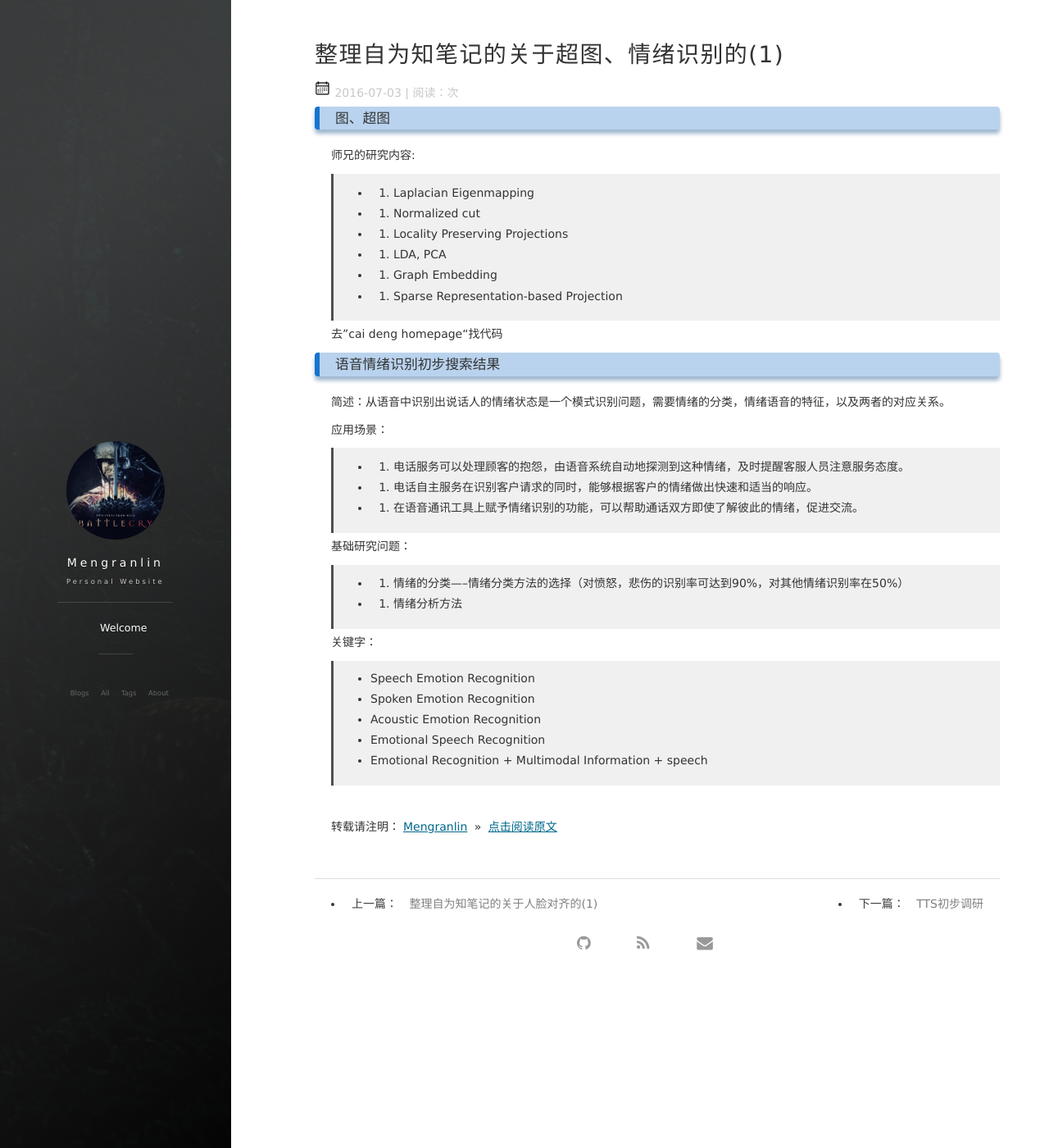
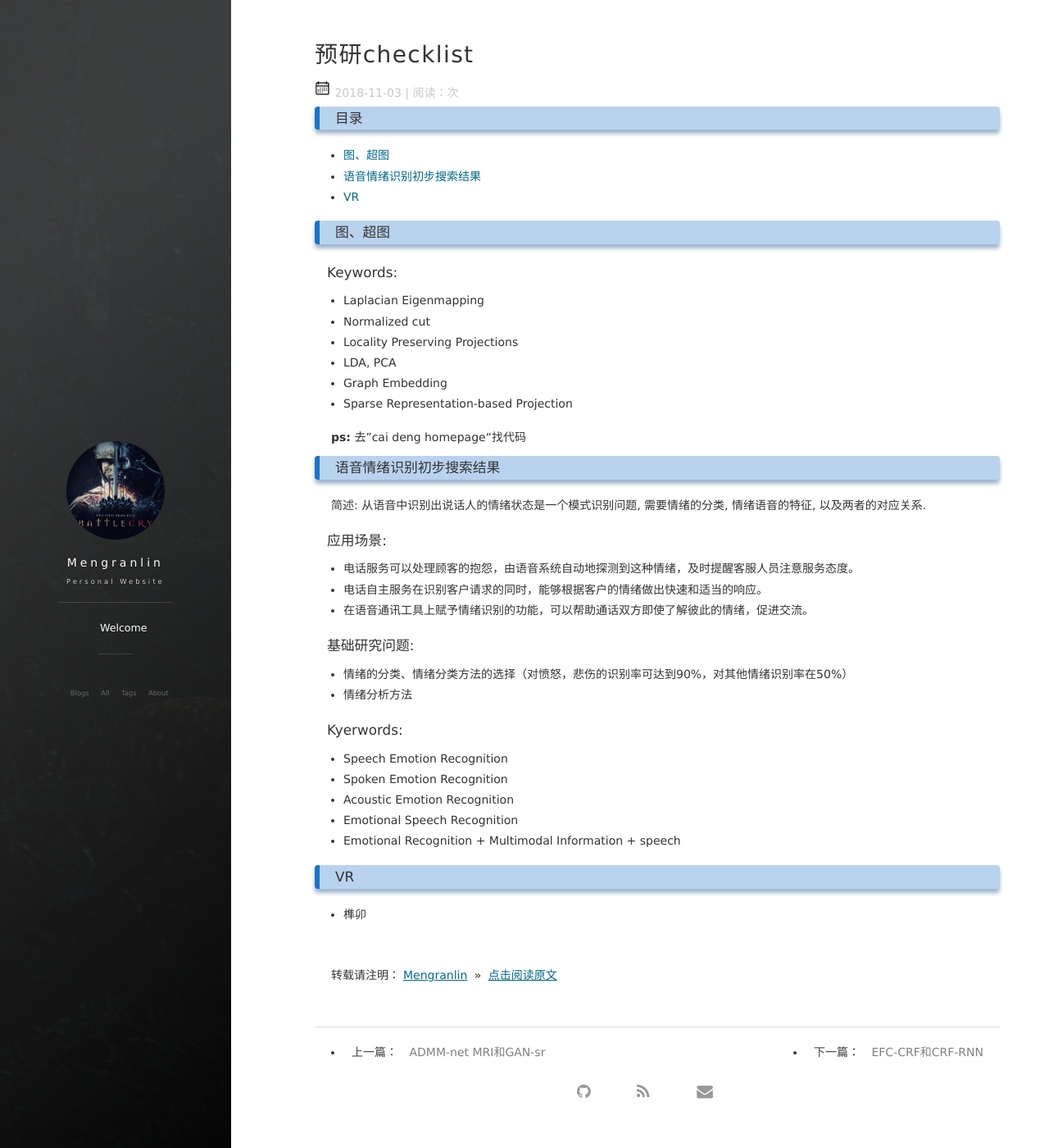
Before and after one commit to lmrshare/lmrshare.github.io, a Jekyll site: the page built from _posts/2018-05-22-wor-linux-research1.md, in a window 1280 px wide and 1400 px high. Shown: the whole window at 82% size. Built offline with Jekyll 4.4.1, drawn with Linux system fonts in a browser that asks for light colours; nearby versions of some CDN libraries; comment, search, counter and statistics services are not loaded.

Commit message:
neaten research

```diff
--- a/_posts/2016-07-03-wor-linux-research_face1.md
+++ b/_posts/2016-07-03-wor-linux-research_face1.md
@@ -1,6 +1,6 @@
 ---
 layout: post
-title: "整理自为知笔记的关于人脸对齐的(1)"
+title: "人脸对齐notes"
 date: 2016-07-03
 description: "这是在学校期间做的调研"
 tag: Research
--- a/_posts/2018-05-22-wor-linux-research1.md
+++ b/_posts/2018-05-22-wor-linux-research1.md
@@ -1,46 +1,56 @@
 ---
 layout: post
-title: "整理自为知笔记的关于超图、情绪识别的(1)"
-date: 2016-07-03
+title: "预研checklist"
+date: 2018-11-03
 description: "Research"
 tag: Research
 ---
 
-### 图、超图
+### 目录
 
-师兄的研究内容:
+* [图、超图](#Backpropagation)
+* [语音情绪识别初步搜索结果](#recognition-of-emotion)
+* [VR](#VR)
 
->* 1. Laplacian Eigenmapping
->* 2. Normalized cut
->* 3. Locality Preserving Projections
->* 4. LDA, PCA
->* 5. Graph Embedding
->* 6. Sparse Representation-based Projection
+### <a name="graph"></a>图、超图
 
-去”cai deng homepage“找代码
+#### Keywords:
 
-### 语音情绪识别初步搜索结果
+- Laplacian Eigenmapping
+- Normalized cut
+- Locality Preserving Projections
+- LDA, PCA
+- Graph Embedding
+- Sparse Representation-based Projection
 
-简述：从语音中识别出说话人的情绪状态是一个模式识别问题，需要情绪的分类，情绪语音的特征，以及两者的对应关系。
+__ps:__ 去”cai deng homepage“找代码
 
-应用场景：
+### <a name="recognition-of-emotion"></a>语音情绪识别初步搜索结果
 
->* 1. 电话服务可以处理顾客的抱怨，由语音系统自动地探测到这种情绪，及时提醒客服人员注意服务态度。
->* 2. 电话自主服务在识别客户请求的同时，能够根据客户的情绪做出快速和适当的响应。
->* 3. 在语音通讯工具上赋予情绪识别的功能，可以帮助通话双方即使了解彼此的情绪，促进交流。
+简述: 从语音中识别出说话人的情绪状态是一个模式识别问题, 需要情绪的分类, 情绪语音的特征, 以及两者的对应关系.
 
-基础研究问题：
+#### 应用场景:
 
->* 1. 情绪的分类-----情绪分类方法的选择（对愤怒，悲伤的识别率可达到90%，对其他情绪识别率在50%）
->* 2. 情绪分析方法
+- 电话服务可以处理顾客的抱怨，由语音系统自动地探测到这种情绪，及时提醒客服人员注意服务态度。
+- 电话自主服务在识别客户请求的同时，能够根据客户的情绪做出快速和适当的响应。
+- 在语音通讯工具上赋予情绪识别的功能，可以帮助通话双方即使了解彼此的情绪，促进交流。
 
-关键字：
+#### 基础研究问题:
 
->* Speech Emotion Recognition
->* Spoken Emotion Recognition
->* Acoustic Emotion Recognition
->* Emotional Speech Recognition
->* Emotional Recognition + Multimodal  Information + speech
+- 情绪的分类、情绪分类方法的选择（对愤怒，悲伤的识别率可达到90%，对其他情绪识别率在50%）
+- 情绪分析方法
+
+#### Kyerwords:
+
+- Speech Emotion Recognition
+- Spoken Emotion Recognition
+- Acoustic Emotion Recognition
+- Emotional Speech Recognition
+- Emotional Recognition + Multimodal  Information + speech
+
+### <a name="VR"></a>VR
+
+- 榫卯
 
 <br>
 
```
Also changed, not shown: _posts/2016-07-03-wor-linux-research1.md (deleted, +0 -47 lines), _posts/2018-05-22-cnn-checklist1.md (+5 -5 lines), _posts/2018-05-22-wor-mac-reviews.md (+33 -23 lines).
